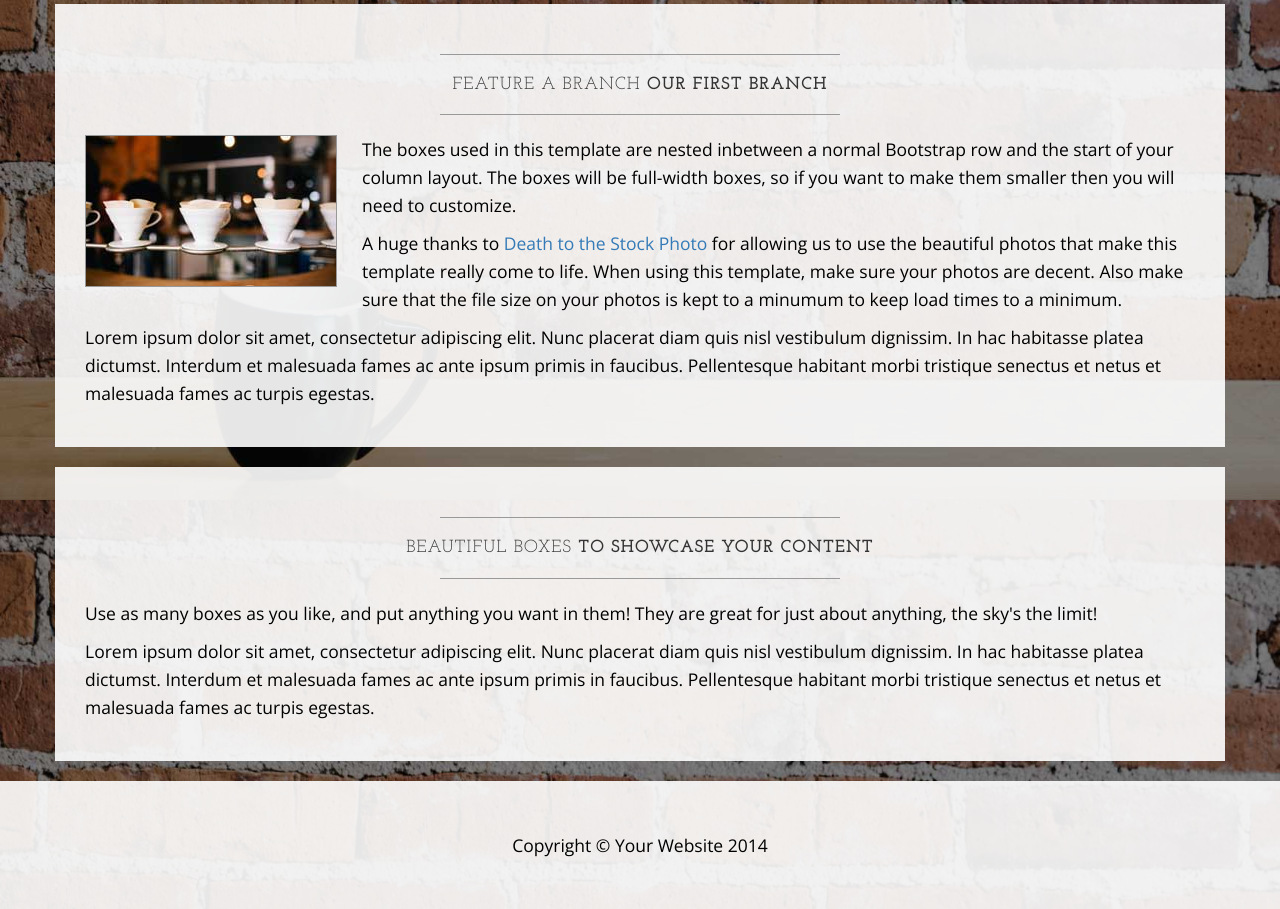
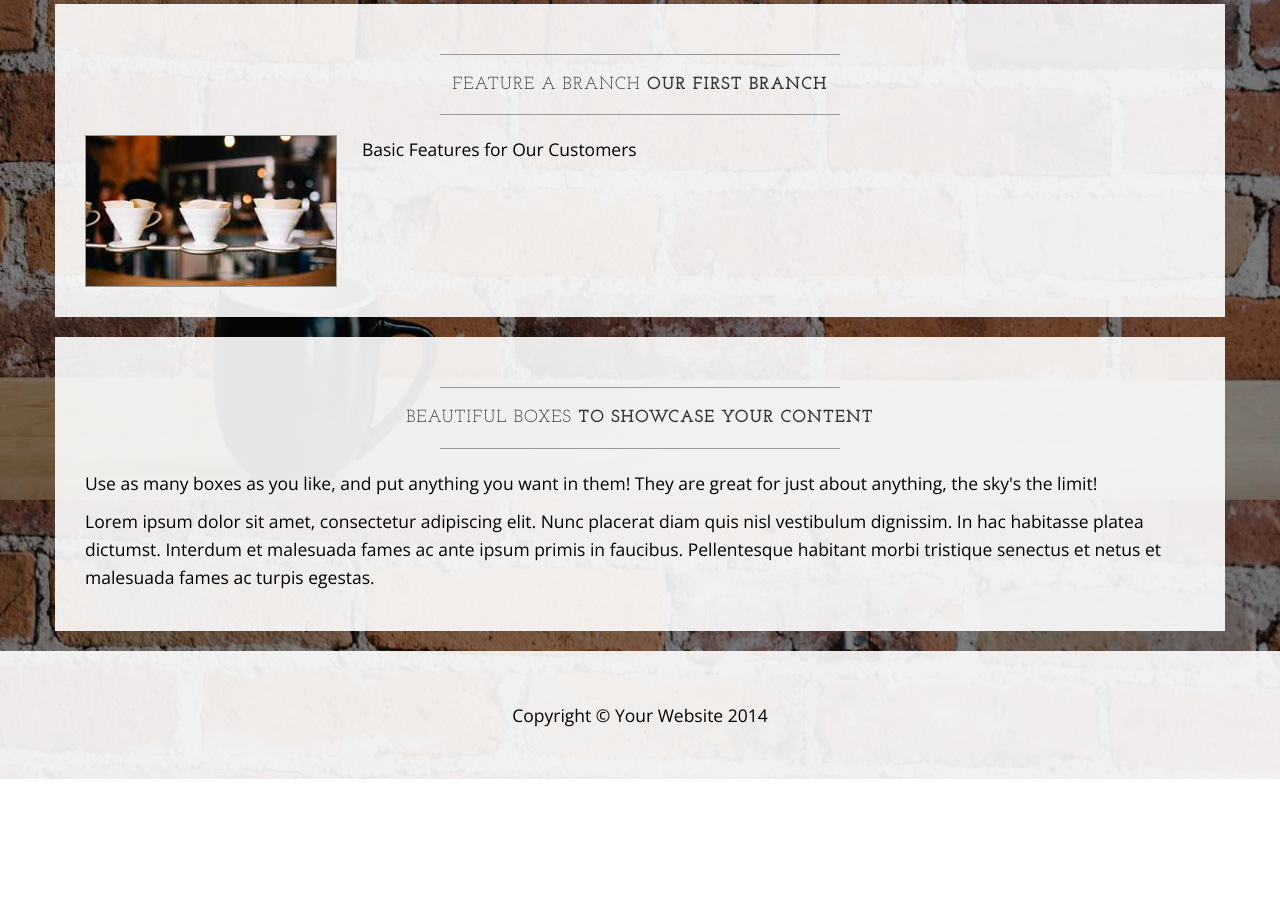
Before and after one commit to LearnableGitCoursePC/Learnable-Git-Course, a plain HTML site: page index.html in a window 1280 px wide. Shown: the part 1100-2009 px from the top of the page. After the commit the page ends 1879 px from the top, so only its background shows below. Drawn offline with nearby package versions, Linux system fonts and the light colour scheme.

Commit message:
Edited Paaragraph

```diff
--- a/index.html
+++ b/index.html
@@ -129,9 +129,7 @@
                     <hr>
                     <img class="img-responsive img-border img-left" src="img/intro-pic.jpg" alt="">
                     <hr class="visible-xs">
-                    <p>The boxes used in this template are nested inbetween a normal Bootstrap row and the start of your column layout. The boxes will be full-width boxes, so if you want to make them smaller then you will need to customize.</p>
-                    <p>A huge thanks to <a href="http://join.deathtothestockphoto.com/" target="_blank">Death to the Stock Photo</a> for allowing us to use the beautiful photos that make this template really come to life. When using this template, make sure your photos are decent. Also make sure that the file size on your photos is kept to a minumum to keep load times to a minimum.</p>
-                    <p>Lorem ipsum dolor sit amet, consectetur adipiscing elit. Nunc placerat diam quis nisl vestibulum dignissim. In hac habitasse platea dictumst. Interdum et malesuada fames ac ante ipsum primis in faucibus. Pellentesque habitant morbi tristique senectus et netus et malesuada fames ac turpis egestas.</p>
+                    <p>Basic Features for Our Customers</p>
                 </div>
             </div>
         </div>
```
